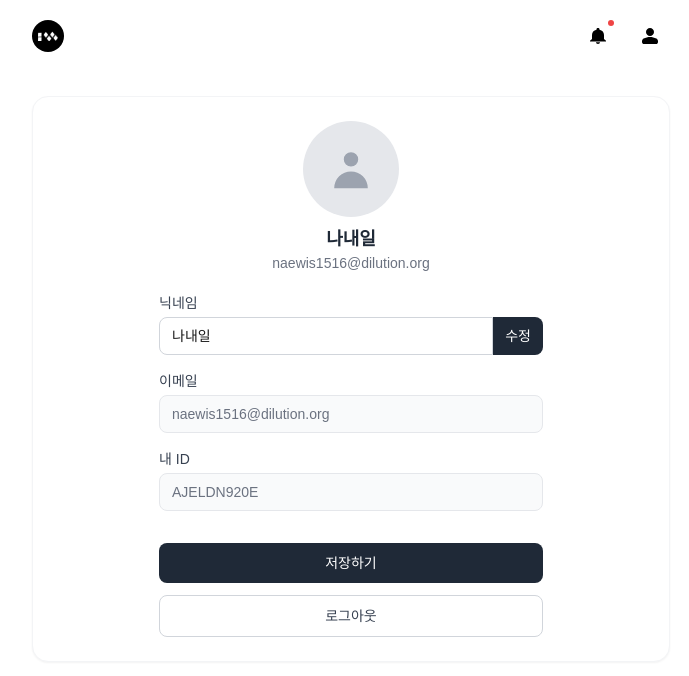
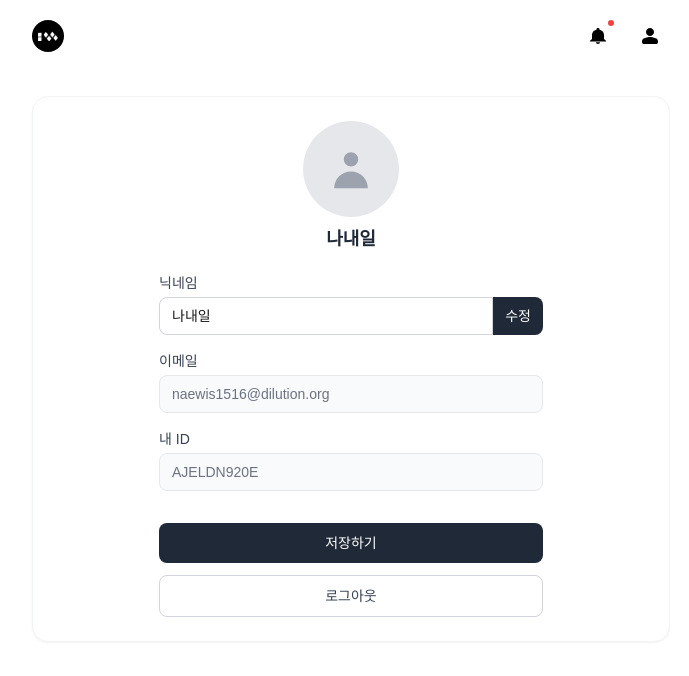
Before and after one commit to kimtaejin3/shared-todo, a Next.js app: page /profile in a window 1280 px wide. Shown: the top 676 px of the page, without its empty margins (289-978 px from the left). Built offline with nearby package versions, Linux system fonts and the light colour scheme.

Commit message:
fix: 프로필 페이지에서 이메일 중복으로 보이는 부분 삭제

```diff
--- a/src/app/profile/page.tsx
+++ b/src/app/profile/page.tsx
@@ -106,7 +106,6 @@ export default function ProfilePage() {
 
         <div className="text-center mb-5">
           <h2 className="text-lg font-semibold text-gray-800">{nickname}</h2>
-          <p className="text-sm text-gray-500">{email}</p>
         </div>
 
         <form onSubmit={handleSave} className="w-full max-w-sm space-y-4">
```
